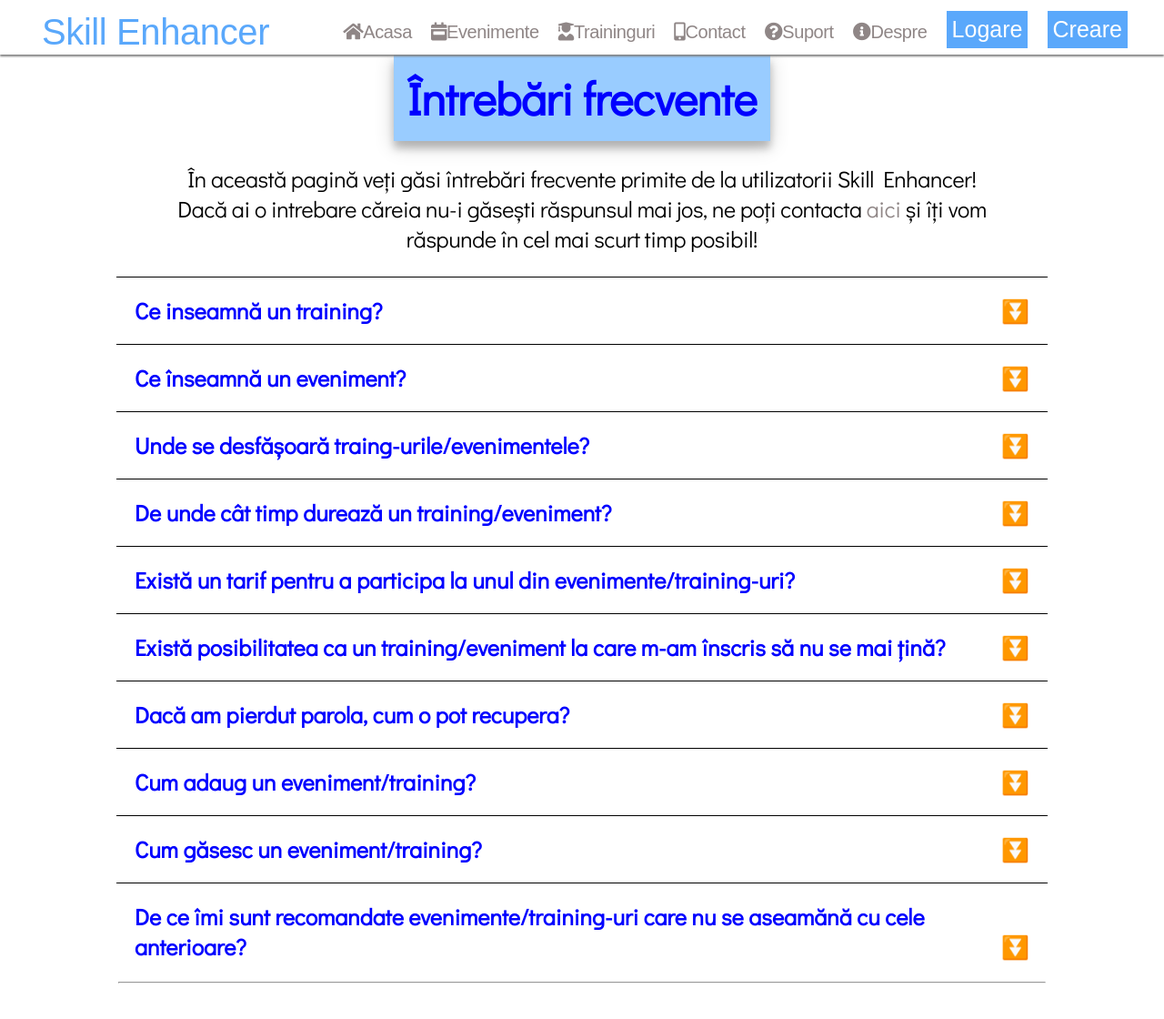
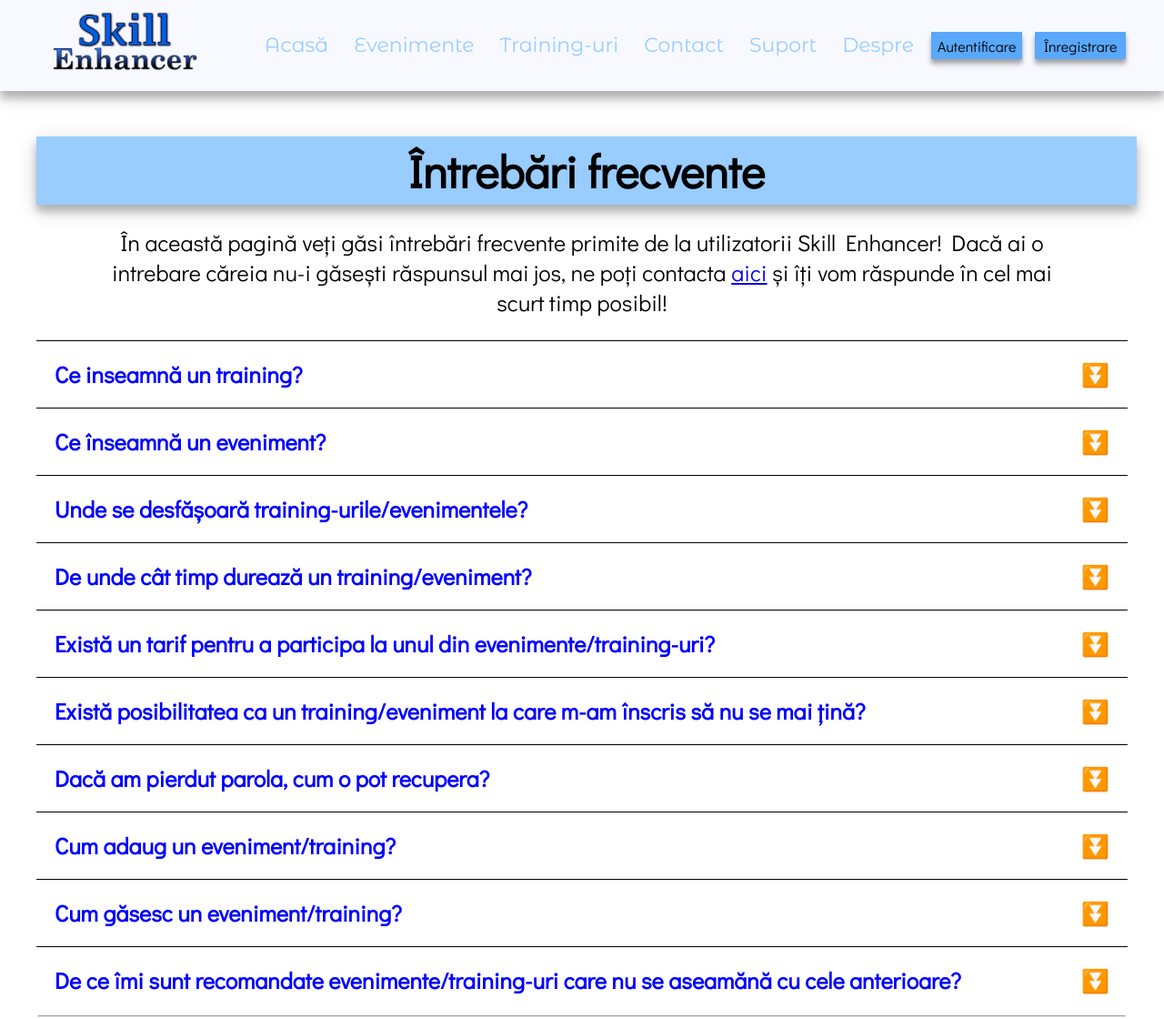
Before and after one commit to nuyonu/TW_TeaSk, a PHP site: page /suport.html in a window 1280 px wide. Shown: the whole page at 91% size. Before the commit the page ends 1081 px from the top, so only its background shows below. Run offline with PHP 8.4, Linux system fonts and the light colour scheme; some web fonts are replaced.

Commit message:
Am terminat partea de evenimente si suport
-Am reusit sa termin events.html si suport ca sa fie in tandem cu restul paginilor.

```diff
--- a/Project-tW/scripts/navbar.js
+++ b/Project-tW/scripts/navbar.js
@@ -3,14 +3,14 @@ document.write(
     <link rel="stylesheet" href="https://use.fontawesome.com/releases/v5.7.0/css/all.css"\
           integrity="sha384-lZN37f5QGtY3VHgisS14W3ExzMWZxybE1SJSEsQp9S+oqd12jhcu+A56Ebc1zFSJ" crossorigin="anonymous">\
     <nav class="navbar">\
-        <img src="./images/logo.png"/>\
+        <img src="./images/logo.png" alt="Skill Enhancer"/>\
         <ul>\
-            <li><a href="index.html"><i class="fas fa-home"></i>Acasă</a></li>\
-            <li><a href="events.html"><i class="fas fa-calendar-week"></i>Evenimente</a></li>\
-            <li><a href="trainings.html"><i class="fas fa-user-graduate"></i>Training-uri</a></li>\
-            <li><a href="contact.html"> <i class="fas fa-mobile-alt"></i>Contact</a></li>\
-            <li><a href="suport.html"><i class="fas fa-question-circle"></i>Suport</a></li>\
-            <li><a href="about.html"><i class="fas fa-info-circle"></i>Despre</a></li>\
+            <li><a href="./index.html"><i class="fas fa-home"></i>Acasă</a></li>\
+            <li><a href="./events.html"><i class="fas fa-calendar-week"></i>Evenimente</a></li>\
+            <li><a href="./trainings.html"><i class="fas fa-user-graduate"></i>Training-uri</a></li>\
+            <li><a href="./contact.html"> <i class="fas fa-mobile-alt"></i>Contact</a></li>\
+            <li><a href="./suport.html"><i class="fas fa-question-circle"></i>Suport</a></li>\
+            <li><a href="./about.html"><i class="fas fa-info-circle"></i>Despre</a></li>\
             <button class="btn" id="signin" onclick="document.getElementById(\'id1\').style.display=\'block\'">\
                 Autentificare\
             </button>\
--- a/Project-tW/styles/suport.css
+++ b/Project-tW/styles/suport.css
@@ -1,25 +1,26 @@
 .suport-body
 {
     font-family: 'Didact Gothic', sans-serif;
-    margin-left: 10%;
-    margin-right: 10%;
+    margin-left: 40px;
+    margin-right: 40px;
+    margin-top: 50px;
 }
 
 #suport-title
 {
     text-align: center;
-    color: blue;
+    color: black;
     padding: 5px;
     font-size: 25px;
     box-shadow: 0 8px 8px 0 rgba(0, 0, 0.5, 0.2), 0 6px 20px 0 rgba(0, 0, 0.5, 0.19);
     background-color: #99ccff;
-    width: fit-content;
-    margin: auto;
+    width: 100%;
+
 }
 
 #suport-title h1
 {
-    margin: 10px;
+    margin: 0;
 }
 
 #suport-help
--- a/Project-tW/suport.html
+++ b/Project-tW/suport.html
@@ -3,114 +3,13 @@
 <head>
     <meta charset="UTF-8">
     <title>Suport | Skill Enhancer</title>
-    <link type="text/css" rel="stylesheet" href="styles/navbar.css">
-    <link rel="stylesheet" href="https://use.fontawesome.com/releases/v5.7.0/css/all.css"
-          integrity="sha384-lZN37f5QGtY3VHgisS14W3ExzMWZxybE1SJSEsQp9S+oqd12jhcu+A56Ebc1zFSJ" crossorigin="anonymous">
     <link href="https://fonts.googleapis.com/css?family=Didact+Gothic|Patrick+Hand|Montserrat+Alternates|Annie+Use+Your+Telescope"
           rel="stylesheet">
     <link rel="stylesheet" type="text/css" href="./styles/suport.css">
+    <script src="scripts/navbar.js"></script>
 </head>
 <body>
-<div class="containernav">
-    <header class="page-header">
-        <nav class="nav">
-            <ul class="topnav">
 
-                <li class="centertop" id="titlunav">Skill Enhancer</li>
-                <li class="link"><a href="index.html"> <i class="fas fa-home"></i>Acasa</a></li>
-                <li class="link"><a href="events.html"><i class="fas fa-calendar-week"></i>Evenimente</a></li>
-                <li class="link"><a href="trainings.html"><i class="fas fa-user-graduate"></i>Traininguri</a></li>
-                <li class="link"><a href="contact.html"> <i class="fas fa-mobile-alt"></i>Contact</a></li>
-                <li class="link"><a href="suport.html"><i class="fas fa-question-circle"></i>Suport</a></li>
-                <li class="link"><a href="about.html"><i class="fas fa-info-circle"></i>Despre</a></li>
-
-                <button class="butoane" id="login" onclick="document.getElementById('id1').style.display='block'">
-                    Logare
-                </button>
-                <button class="butoane" id="sigin" onclick="document.getElementById('id2').style.display='block'">
-                    Creare
-                </button>
-            </ul>
-        </nav>
-        <div id="id1" class="modal">
-            <div class="wrapper">
-                <form>
-
-                    <div class="btn-box"><a class="btn btn-link"
-                                            href="https://material.google.com/components/text-fields.html"
-                                            target="_blank">Design Docs</a></div>
-                    <hr class="sep"/>
-                    <div class="group">
-                        <input type="text" required="required"/><span class="highlight"></span><span class="bar"></span>
-                        <label>Name</label>
-                    </div>
-                    <div class="group">
-                        <input type="text" required="required"/><span class="highlight"></span><span class="bar"></span>
-                        <label>Email</label>
-                    </div>
-                    <div class="group">
-                        <input type="password" required="required"/><span class="highlight"></span><span
-                            class="bar"></span>
-                        <label>Password</label>
-                    </div>
-                    <div class="group">
-                        <input type="number" required="required"/><span class="highlight"></span><span
-                            class="bar"></span>
-                        <label>Number</label>
-                    </div>
-                    <div class="group">
-                        <textarea type="textarea" rows="5" required="required"></textarea><span
-                            class="highlight"></span><span class="bar"></span>
-                        <label>Message</label>
-                    </div>
-                    <div class="btn-box">
-                        <button class="btn btn-submit" type="submit">submit</button>
-                        <button class="btn btn-cancel" type="button">cancel</button>
-                        <h5>*these buttons do nothing <span class="emoji">&#x1F609;</span></h5>
-                    </div>
-                </form>
-            </div>
-
-        </div>
-        <div id="id2" class="modal">
-            <form class="modal-content animate" action="#">
-                <div class="imgcontainer">
-                    <span onclick="document.getElementById('id2').style.display='none'" class="close"
-                          title="Close modal">&times;</span>
-                </div>
-                <div class="container">
-                    <label for="namec"><b>Alegeti un nume de utilizator</b></label>
-                    <input type="text" placeholder="Introduceti un nume de utilizator " id="namec" required>
-                    <label for="email"><b>Email</b></label>
-                    <input type="email" placeholder="Introduceti o adresa de email" id="email" required>
-                    <label for="pwsc"><b>Parola</b></label>
-                    <input type="password" placeholder="Introduceti o parola" id="pwsc" required>
-                    <label for="pwscr"><b>Confirma parola</b></label>
-                    <input type="password" placeholder="Introduceti parola din nou" id="pwscr" required>
-                    <label for="nameuser"><b>Nume</b></label>
-                    <label>
-                        <input type="text" id="nameuser" required>
-                    </label>
-                    <label for="prenumeuser"><b>Prenume</b></label>
-                    <label>
-                        <input type="text" id="prenumeuser" required>
-                    </label>
-                    <button type="submit" class="buttonmodal">Creaza cont</button>
-                </div>
-                <div class="container">
-                    <button type="button" onclick="document.getElementById('id2').style.display='none'"
-                            class="buttonmodal">
-                        Anuleaza
-                    </button>
-                    <span class="psw"></span>
-                </div>
-            </form>
-        </div>
-
-
-    </header>
-</div>
-<div class="body">
 <div class="suport-body">
 
     <div id="suport-title">
@@ -126,7 +25,7 @@
         </p>
     </div>
 
-        <button class="button-display-answer" onclick="ceva('button-display-answer')">Ce inseamnă un training?</button>
+    <button class="button-display-answer">Ce inseamnă un training?</button>
     <div class="question-answer">
         <p>
             Training-ul reprezintă o pregătire destinată persoanelor fizice cât și companiilor. Ele pot fi accesate
@@ -165,7 +64,7 @@
             chiar acum la unul din evenimentele disponibile.</p>
     </div>
 
-        <button class="button-display-answer">Unde se desfășoară traing-urile/evenimentele?</button>
+    <button class="button-display-answer">Unde se desfășoară training-urile/evenimentele?</button>
     <div class="question-answer">
         <p>
             În general aceste informații le puteți afla din descrierea unui training/eveniment, din confirmarea
@@ -248,7 +147,6 @@
     </div>
     <hr class="customHr"/>
 </div>
-</div>
 
 <script>
     var accordion = document.getElementsByClassName("button-display-answer");
```
Also changed, not shown: Project-tW/events.html (+5 -23 lines), Project-tW/styles/events.css (+20 -2 lines). Lines whose indentation alone changed are shown as unchanged.
